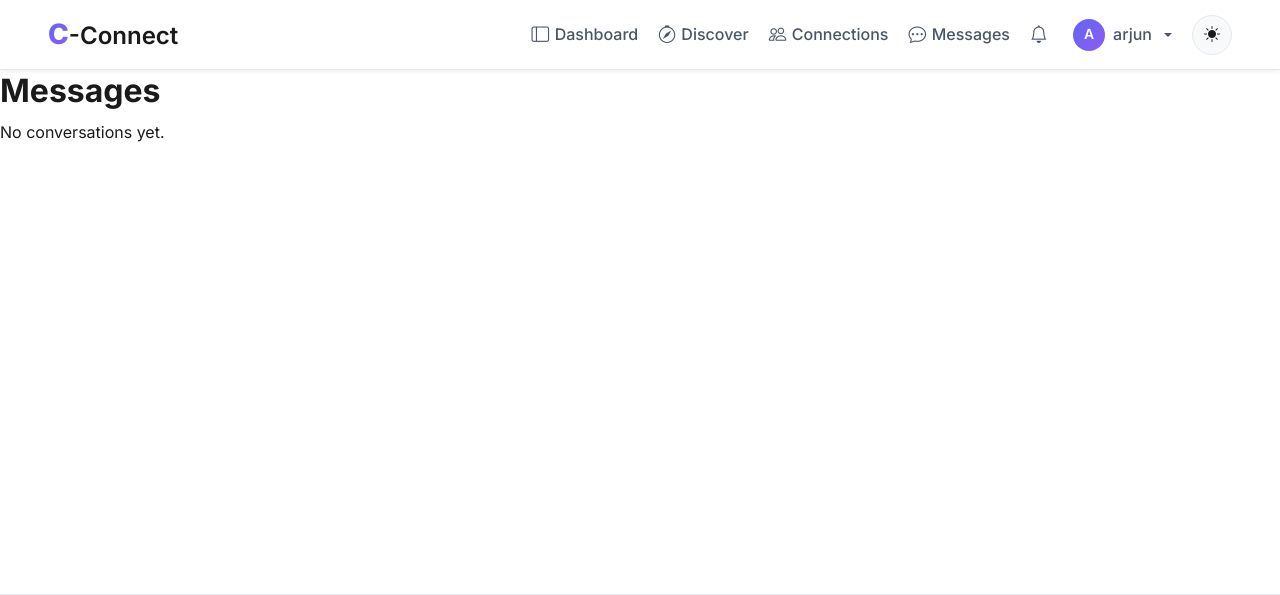
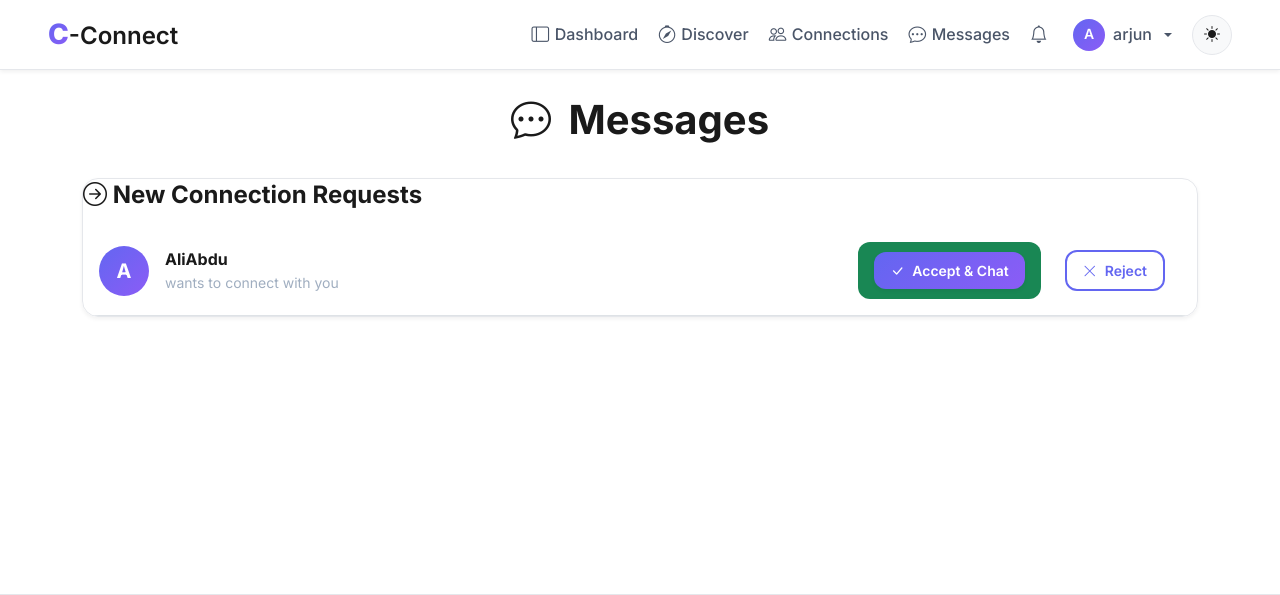
Before and after one commit to dp-by-dt/C-Connect, a Flask app: page /messages/ in a window 1280 px wide. Shown: the top 595 px of the page. Run offline with Flask 3, Linux system fonts and the light colour scheme; a user stored in the database is signed in; data comes from the database, SQL or seed files in the repository; both versions use the stored data as it was after the commit; some libraries are stand-ins or nearby versions.

Commit message:
Messages 1.2: Handles incoming connection request  - from messages page, connection request can be accepeted to chat

```diff
--- a/blueprints/messages/routes.py
+++ b/blueprints/messages/routes.py
@@ -17,20 +17,59 @@ from blueprints.connections.service import is_connected
 def inbox():
     cleanup_expired_messages()
 
-    # users you have chatted with
+    # 1. Get CONNECTED users
+    connections = Connection.query.filter(
+        Connection.user_id == current_user.id,
+        Connection.status.in_(['accepted', 'connected'])
+    ).all()
+
+    incoming_connections = Connection.query.filter(
+        Connection.target_user_id == current_user.id,
+        Connection.status.in_(['accepted', 'connected'])
+    ).all()
+
+    connected_user_ids = set()
+    for conn in connections + incoming_connections:
+        other_id = conn.target_user_id if conn.user_id == current_user.id else conn.user_id
+        connected_user_ids.add(other_id)
+
+    connected_users = User.query.filter(User.id.in_(connected_user_ids)).all()
+
+
+
+    # 2. Get INCOMING REQUESTS (pending)
+    incoming_requests = Connection.query.filter(
+        Connection.target_user_id == current_user.id,
+        Connection.status == 'pending'
+    ).all()
+
+    incoming_users = User.query.filter(
+        User.id.in_([req.user_id for req in incoming_requests])
+    ).all()
+
+
+
+    # 3. Message previews
+    chat_previews = {}
     messages = Message.query.filter(
         (Message.sender_id == current_user.id) |
         (Message.receiver_id == current_user.id)
-    ).order_by(Message.created_at.desc()).all()
+    ).order_by(Message.created_at.desc()).limit(50).all()
 
-    chat_users = {}
     for msg in messages:
         other_id = msg.receiver_id if msg.sender_id == current_user.id else msg.sender_id
-        chat_users[other_id] = msg
+        if other_id in connected_user_ids:
+            chat_previews[other_id] = msg
 
-    users = User.query.filter(User.id.in_(chat_users.keys())).all()
 
-    return render_template("messages/inbox.html", users=users)
+
+    return render_template("messages/inbox.html",
+                         connected_users=connected_users,
+                         incoming_requests=incoming_requests,
+                         incoming_users=incoming_users,
+                         chat_previews=chat_previews)
+
+
 
 
 
--- a/blueprints/messages/templates/messages/inbox.html
+++ b/blueprints/messages/templates/messages/inbox.html
@@ -1,24 +1,120 @@
 {% extends "base.html" %}
+
+{% block extra_css %}
+<style>
+    .messages-header { text-align: center; margin-bottom: 2rem; }
+.messages-title { font-size: 2.5rem; font-weight: 700; }
+.messages-subtitle { color: var(--text-secondary); }
+.messages-list { max-height: 70vh; overflow-y: auto; border-radius: var(--border-radius-lg); }
+
+.user-avatar {
+    width: 50px; height: 50px;
+    background: linear-gradient(135deg, var(--primary-color), var(--accent-color));
+    border-radius: 50%;
+    display: flex; align-items: center; justify-content: center;
+    font-weight: 700; color: white; font-size: 1.25rem;
+}
+
+.message-item {
+    text-decoration: none; color: inherit; transition: background 0.2s ease;
+}
+.message-item:hover { background: var(--bg-secondary); }
+.user-name { color: var(--text-primary); }
+
+</style>
+{% endblock %}
+
+
 {% block body %}
+<div class="container py-4">
+    <div class="messages-header animate-on-scroll">
+        <h1 class="messages-title">
+            <i class="bi bi-chat-dots me-2"></i>
+            Messages
+        </h1>
+    </div>
 
-<h2>Messages</h2>
 
-{% if users %}
-  <ul class="list-group">
-    {% for user in users %}
-      <li class="list-group-item d-flex justify-content-between align-items-center">
-        <div>
-          <strong>{{ user.username }}</strong>
+
+
+    <!-- CONNECTED USERS -->
+    {% if connected_users %}
+    <div class="section-card glass-card mb-4">
+        <h3 class="section-title mb-3">
+            <i class="bi bi-people"></i> Conversations ({{ connected_users|length }})
+        </h3>
+        <div class="messages-list">
+            {% for user in connected_users %}
+            <a href="{{ url_for('messages.chat', user_id=user.id) }}"
+               class="message-item d-flex align-items-center p-3 border-bottom">
+                <div class="user-avatar me-3">{{ user.username[0]|upper }}</div>
+                <div class="flex-grow-1">
+                    <div class="user-name fw-bold">{{ user.username }}</div>
+                    {% if chat_previews[user.id] %}
+                    <div class="message-preview text-muted small">
+                        {{ chat_previews[user.id].content[:50] }}...
+                    </div>
+                    {% else %}
+                    <div class="message-preview text-muted small">Start a new conversation</div>
+                    {% endif %}
+                </div>
+                <i class="bi bi-chevron-right text-muted"></i>
+            </a>
+            {% endfor %}
         </div>
-        <a href="{{ url_for('messages.chat', user_id=user.id) }}"
-           class="btn btn-sm btn-outline-primary">
-          Open Chat
+    </div>
+    {% endif %}
+
+    <!-- INCOMING REQUESTS -->
+    {% if incoming_users %}
+    <div class="section-card glass-card mb-4">
+        <h3 class="section-title mb-3">
+            <i class="bi bi-arrow-right-circle"></i> New Connection Requests
+        </h3>
+        <div class="messages-list">
+            {% for user in incoming_users %}
+            {% set request = incoming_requests|selectattr('user_id', 'equalto', user.id)|first %}
+            <div class="message-item d-flex align-items-center p-3 border-bottom">
+                <div class="user-avatar me-3">{{ user.username[0]|upper }}</div>
+                <div class="flex-grow-1">
+                    <div class="user-name fw-bold">{{ user.username }}</div>
+                    <div class="request-text text-muted small">wants to connect with you</div>
+                </div>
+                <div class="d-flex gap-2">
+
+                    <form method="POST" action="{{ url_for('connections.connections_accept', conn_id=request.id) }}?next={{ url_for('messages.inbox') }}"
+                        class="btn btn-sm btn-success">
+                        <input type="hidden" name="csrf_token" value="{{ csrf_token() }}">
+                        <button class="btn btn-primary-custom btn-sm">
+                            <i class="bi bi-check-lg"></i> Accept & Chat
+                        </button>
+                    </form>
+                    <form method="POST" action="{{ url_for('connections.connections_reject', conn_id=request.id) }}"
+                        class="btn btn-sm btn-outline-danger">
+                        <input type="hidden" name="csrf_token" value="{{ csrf_token() }}">
+                        <button class="btn btn-outline-custom btn-sm">
+                            <i class="bi bi-x-lg"></i> Reject
+                        </button>
+                    </form>
+
+
+
+            </div>
+            {% endfor %}
+        </div>
+    </div>
+    {% endif %}
+
+    <!-- EMPTY STATE -->
+    {% if not connected_users and not incoming_users %}
+    <div class="empty-state text-center py-5">
+        <i class="bi bi-chat-dots fs-1 text-muted mb-3"></i>
+        <h4 class="text-muted mb-2">No messages yet</h4>
+        <p class="text-muted mb-4">Connect with people to start chatting</p>
+        <a href="{{ url_for('main.search_page') }}" class="btn btn-primary-custom">
+            <i class="bi bi-compass me-2"></i>Find People
         </a>
-      </li>
-    {% endfor %}
-  </ul>
-{% else %}
-  <p>No conversations yet.</p>
-{% endif %}
-
+    </div>
+    {% endif %}
+</div>
 {% endblock %}
```
Also changed, not shown: project_document.md (+4 -1 lines), instance/database.db, 1 other file.
